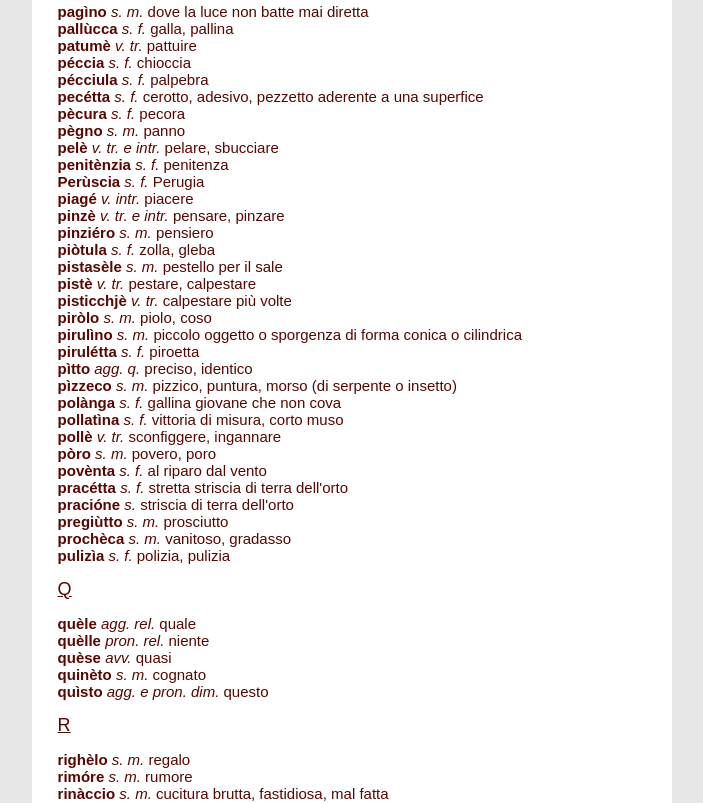
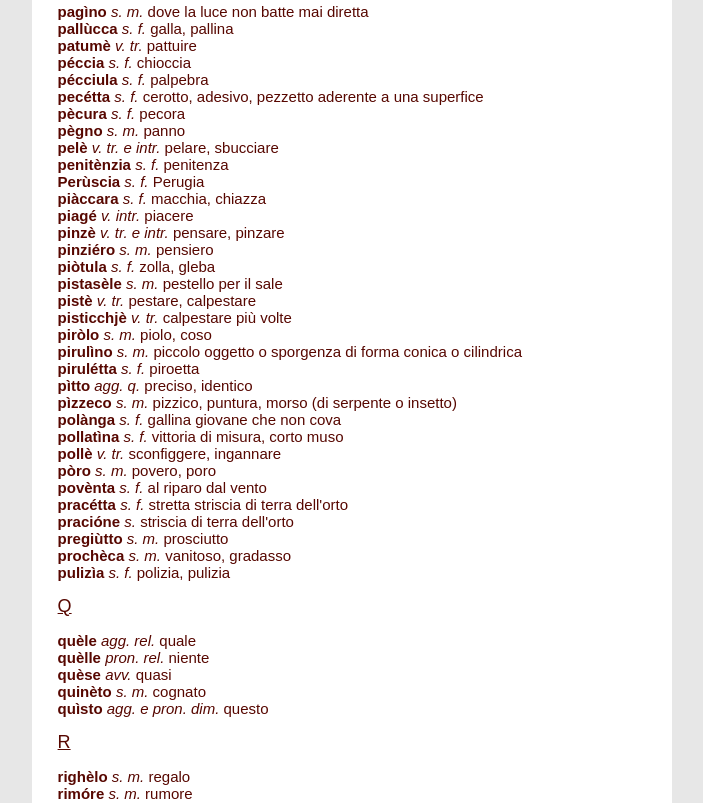
Before and after one commit to LinguedIt/linguedit, a plain HTML site: page vocabolario_perugino.html in a window 1280 px wide. Shown: the part 5737-6540 px from the top of the page, without its empty margins (288-991 px from the left). Drawn offline with Linux system fonts and the light colour scheme.

Commit message:
Update vocabolario_perugino.html

```diff
--- a/vocabolario_perugino.html
+++ b/vocabolario_perugino.html
@@ -355,6 +355,7 @@
 <b>pelè</b> <i>v. tr. e intr.</i> pelare, sbucciare<br/>
 <b>penitènzia</b> <i>s. f.</i> penitenza<br/>
 <b>Perùscia</b> <i>s. f.</i> Perugia<br/>
+<b>piàccara</b> <i>s. f.</i> macchia, chiazza<br/>
 <b>piagé</b> <i>v. intr.</i> piacere<br/>
 <b>pinzè</b> <i>v. tr. e intr.</i> pensare, pinzare<br/>
 <b>pinziéro</b> <i>s. m.</i> pensiero<br/>
```
